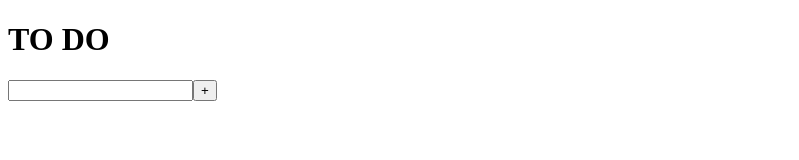
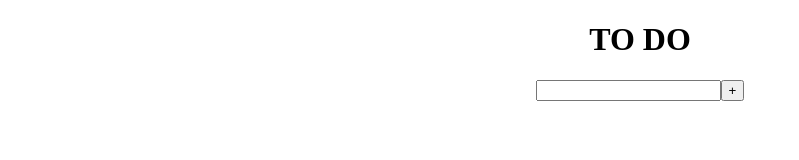
Before and after one commit to Leoactionz/Scalable-To-Do-List, a plain HTML site: page index.html in a window 1280 px wide. Shown: the whole page, without its empty margins (0-799 px from the left). Drawn offline with Linux system fonts and the light colour scheme.

Commit message:
Aligned center on html

```diff
--- a/index.html
+++ b/index.html
@@ -8,9 +8,9 @@
     <title>To Do List | Timeline is Key</title>
 </head>
 
-<body>
-    <div class="container">
-        <h1>TO DO</h1>
+<body style="text-align: center">
+    <div class="container" align="center">
+         <h1>TO DO</h1>
         <input type="text" class="inputField"/><button class="addToDo">+</button>
         <div class="toDoContainer"></div>
     </div>
```
